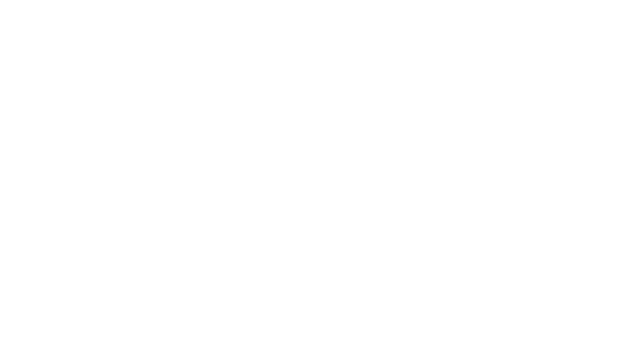
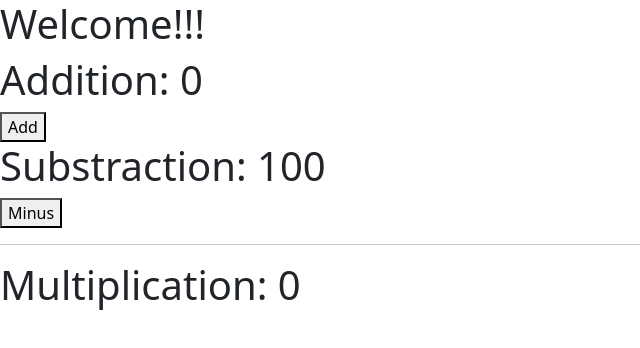
Before and after one commit to akashsaini3032/React-Learning-Notes, a React (Vite) app: page / in a window 1280 px wide. Shown: the top 348 px of the page, without its empty margins (0-640 px from the left). Built offline with nearby package versions, Linux system fonts and the light colour scheme.

Commit message:
use memo

```diff
--- a/src/App.jsx
+++ b/src/App.jsx
@@ -1,13 +1,134 @@
 
 
 
+// import { useState } from "react";
+// const App=()=>{
+//   const [add, setAdd]= useState(0);
+//   const [sub, setSub]= useState(100);
+
+//   function myMulti()
+//   {
+//     console.log("*******");
+//     return add*2;
+//   }
+//   return(
+//     <>
+
+//     <h1>Welcome!!!</h1>
+//     <h1>Addition: {add}</h1>
+//     <button onClick={()=>{setAdd(add+1)}}>Add</button>
+//     <h1>Substraction: {sub}</h1>
+//     <button onClick={()=>{setSub(sub-1)}}>Minus</button>
+//     <hr />
+//     <h1> Multiplication: {myMulti()}</h1>
+
+//     </>
+//   )
+// }
+// export default App;
 
 
+
+import { useState, useMemo } from "react";
+
 const App=()=>{
+  const [add, setAdd]= useState(0);
+  const [sub, setSub]= useState(100);
+
+  const myMulti= useMemo(()=>{
+    console.log("*****");
+    return add*2;
+
+  }, [add])
+
+
   return(
     <>
+
+    <h1>Welcome!!!</h1>
+    <h1>Addition: {add}</h1>
+    <button onClick={()=>{setAdd(add+1)}}>Add</button>
+    <h1>Substraction: {sub}</h1>
+    <button onClick={()=>{setSub(sub-1)}}>Minus</button>
+
+    <hr />
+
+    <h1> Multiplication: {myMulti}</h1>
+
+
 
     </>
   )
 }
 export default App;
+
+
+
+// import { useState, useMemo } from "react";
+
+// const App=()=>{
+
+//   const [mynum, setMynum] = useState(0);
+
+//   const [name, setName]= useState("");
+
+//   function myMulti(){
+
+//     for(var i=0; i<100000000; i++) {}
+//     return mynum*2;
+//   }
+
+//   return(
+//     <>
+
+//     <h1>UseMemo task 2</h1>
+
+//     Select Number : <input type="number" value={mynum}
+//     onChange={(e)=>{setMynum(e.target.value)}} />
+
+//     Enter Name: <input type="text" value={name}
+//      onChange={(e)=>{setName(e.target.value)}} />
+
+//      <hr />
+//      <h1>Multiplication : {myMulti()}</h1>
+//     </>
+//   )
+// }
+
+// export default App;
+
+
+
+// import { useState, useMemo } from "react";
+
+// const App=()=>{
+
+//   const [mynum, setMynum] = useState(0);
+
+//   const [name, setName]= useState("");
+
+//   const myMulti= useMemo(()=>{
+//     for(var i=0; i<100000000; i++) {}
+//     return mynum*2;
+
+//   }, [mynum])
+
+
+//   return(
+//     <>
+
+//     <h1>UseMemo task 2</h1>
+
+//     Select Number : <input type="number" value={mynum}
+//     onChange={(e)=>{setMynum(e.target.value)}} />
+
+//     Enter Name: <input type="text" value={name}
+//      onChange={(e)=>{setName(e.target.value)}} />
+
+//      <hr />
+//      <h1>Multiplication : {myMulti}</h1>
+//     </>
+//   )
+// }
+
+// export default App;
--- a/src/main.jsx
+++ b/src/main.jsx
@@ -2,6 +2,7 @@
 import { createRoot } from 'react-dom/client'
 import App from './App.jsx'
 import 'bootstrap/dist/css/bootstrap.min.css';
+
 
 
 
@@ -13,6 +14,9 @@
 
 
 
+
+
+
      <App />
 
 
```
